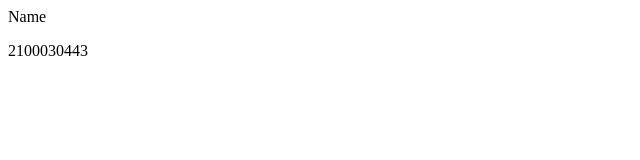
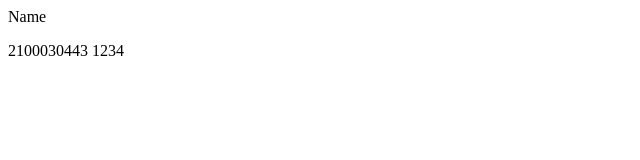
Before and after one commit to Prudhvi-Ponnuru/Aboutme, a plain HTML site: page index.html in a window 1280 px wide. Shown: the full height of the page, 0-640 px from the left. Drawn offline with Linux system fonts and the light colour scheme.

Commit message:
change name in html page

```diff
--- a/index.html
+++ b/index.html
@@ -6,7 +6,7 @@
 Name
 </h>
 <p>
-2100030443
+2100030443 1234
 </p>
 </body>
 </html>
```
